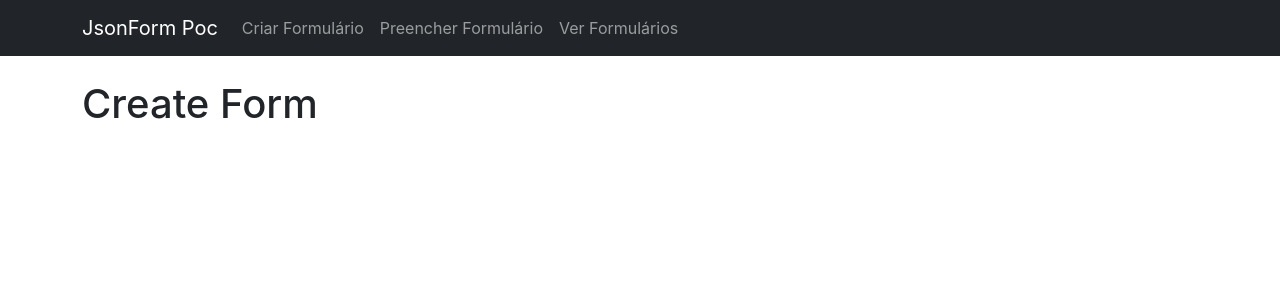
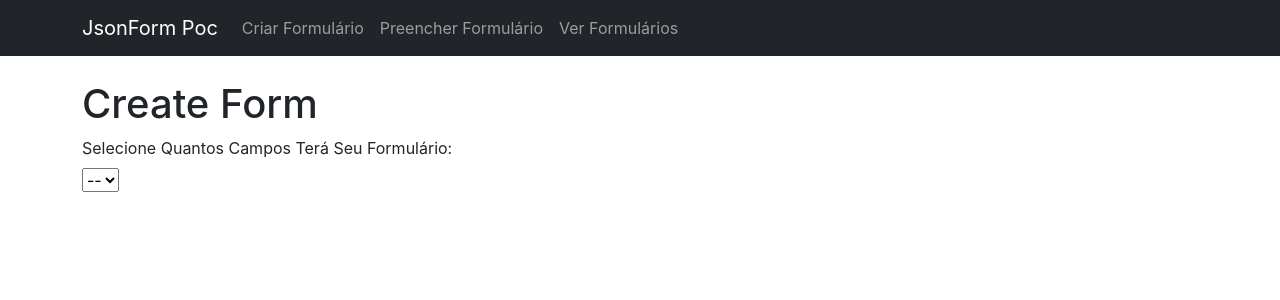
Before and after one commit to JuniorWender/Poc_ReactJsonForm, a React (Create React App) app: page /createForm in a window 1280 px wide. Shown: the top 300 px of the page. Built offline with nearby package versions, Linux system fonts and the light colour scheme; the HTML template or start-up script is replaced by a standard one.

Commit message:
CreateJson

```diff
--- a/src/Components/pages/CreateForm.jsx
+++ b/src/Components/pages/CreateForm.jsx
@@ -1,9 +1,47 @@
+import { useRef, useState } from "react";
+
 import { Container } from "react-bootstrap";
 
 function CreateForm(){
+    // const number = useRef(null);
+
+    const [ inputNumber, setInputNumber] = useState();
+
+    function handleChange(e) {
+        setInputNumber(e.target.value);
+        // if (inputNumber > 4) {
+        //     setInputNumber(number.current.value);
+        // }
+    }
+
+    // function moreThenFour() {
+    //     setInputNumber(number.current.value);
+    //     console.log('inputNumber: ',inputNumber);
+    // }
+
     return(
         <Container>
             <h1 className="mt-4">Create Form</h1>
+            <label>Selecione Quantos Campos Terá Seu Formulário:</label>
+            <select className="d-flex mt-2" onChange={handleChange}>
+                <option value="">--</option>
+                <option value="1">1</option>
+                <option value="2">2</option>
+                <option value="3">3</option>
+                <option value="4">4</option>
+                <option value="5">5</option>
+            </select>
+            {/* {inputNumber === "mais" &&
+                <div>
+                    <label className="mt-3">Entre com a quantidade de campos:</label>
+                    <input type="number" ref={number} className="d-flex mt-2 "/>
+                    <button className="btn btn-primary mt-2" onClick={moreThenFour}>Enviar</button>
+                </div>
+            } */}
+            {
+
+
+            }
         </Container>
     );
 }
--- a/src/index.css
+++ b/src/index.css
@@ -11,3 +11,13 @@ code {
   font-family: source-code-pro, Menlo, Monaco, Consolas, 'Courier New',
     monospace;
 }
+
+input[type=number]::-webkit-inner-spin-button {
+  -webkit-appearance: none;
+
+}
+input[type=number] {
+ -moz-appearance: textfield;
+ appearance: textfield;
+
+}
```
